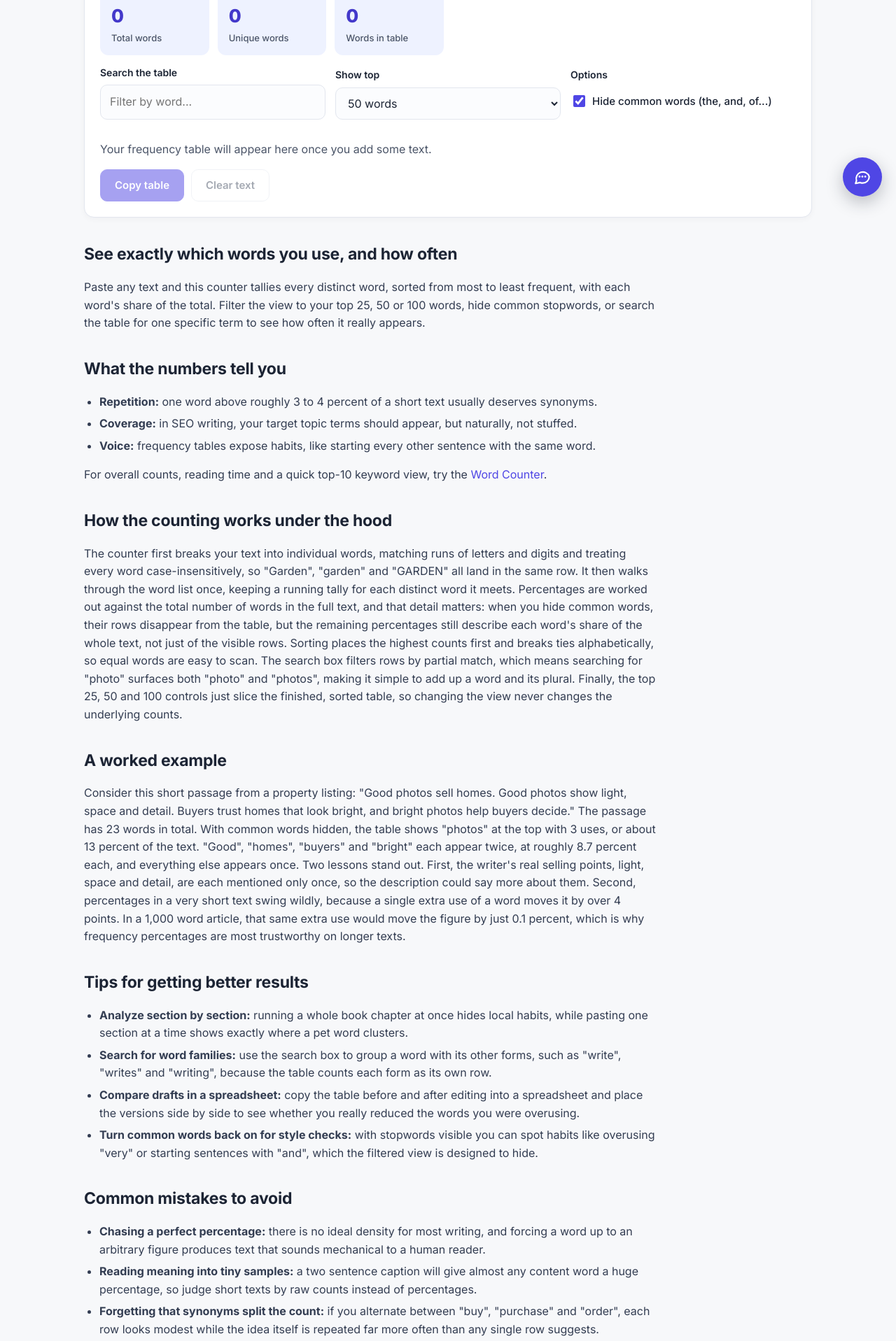
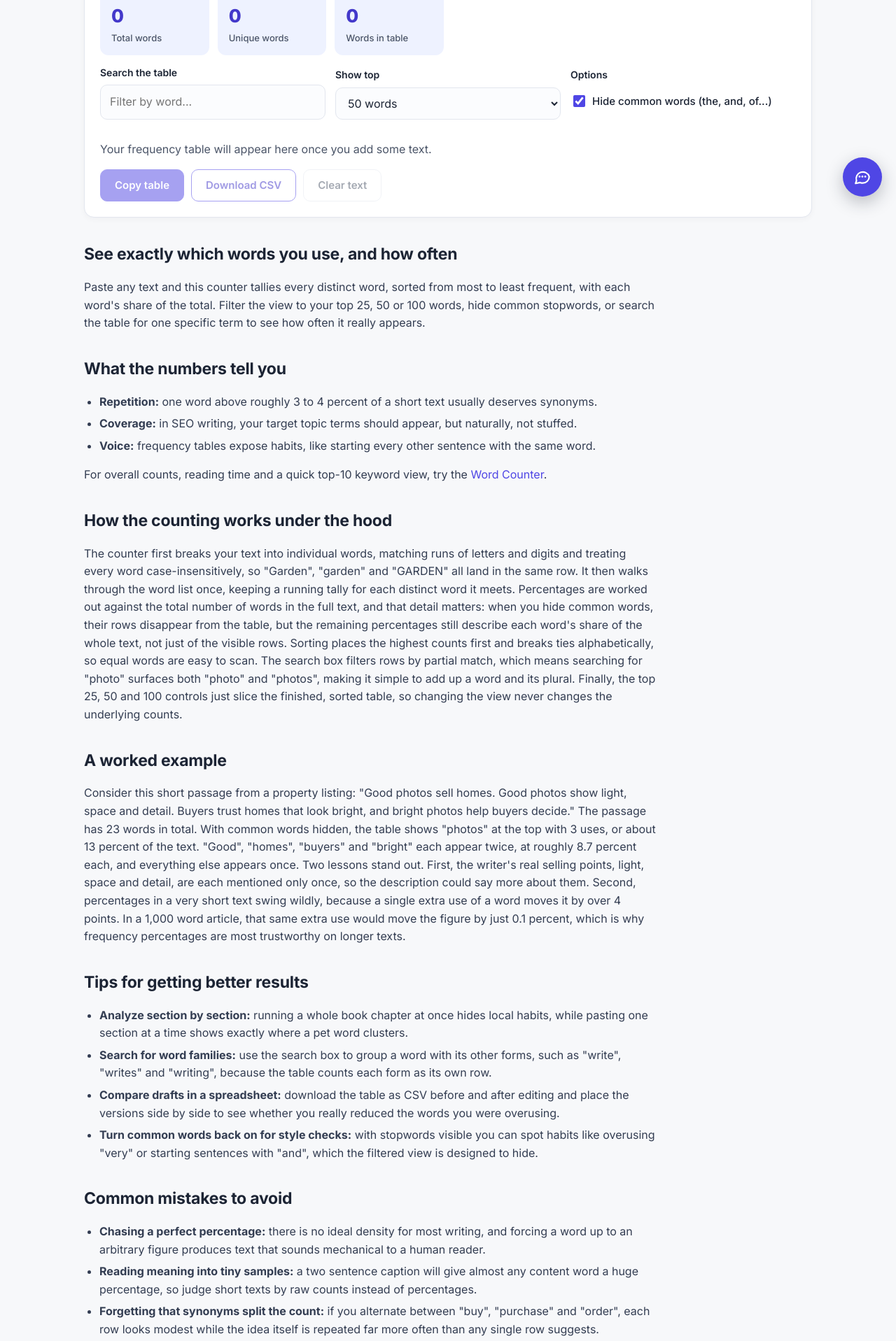
Before and after one commit to saurav73/ToolNest, a React (Vite) app: page /word-frequency-counter in a window 1280 px wide. Shown: the part 499-2416 px from the top of the page at 70% size. Built offline with nearby package versions, Linux system fonts and the light colour scheme.

Commit message:
Word Frequency Counter: download results as CSV (competitor parity)

```diff
--- a/src/data/tools.js
+++ b/src/data/tools.js
@@ -99,8 +99,8 @@ export const TOOLS = [
     path: '/word-frequency-counter',
     name: 'Word Frequency Counter',
     category: 'Text Tools',
-    blurb: 'Count how often every word appears in your text and browse the results in a sorted table.',
-    keywords: 'word frequency, word usage count, text analysis',
+    blurb: 'Count how often every word appears in your text and browse the results in a sorted table, then download the table as CSV for your spreadsheet.',
+    keywords: 'word frequency, word usage count, text analysis, export word frequency csv',
   },
   {
     slug: 'text-to-speech',
--- a/src/pages/tools/WordFrequency.jsx
+++ b/src/pages/tools/WordFrequency.jsx
@@ -18,7 +18,7 @@ const FAQS = [
   },
   {
     q: 'Can I export the results?',
-    a: 'Yes. The Copy table button copies the full table as tab-separated rows you can paste straight into a spreadsheet, where each word, count and percentage lands in its own column.',
+    a: 'Yes. The Copy table button copies the visible rows as tab-separated text you can paste straight into a spreadsheet, where each word, count and percentage lands in its own column. The Download CSV button saves the full filtered table as a .csv file, including rows below the visible top 25, 50 or 100 limit, and it opens directly in Excel, Google Sheets or Numbers.',
   },
 ];
 
@@ -78,7 +78,7 @@ const CONTENT = (
     <ul>
       <li><strong>Analyze section by section:</strong> running a whole book chapter at once hides local habits, while pasting one section at a time shows exactly where a pet word clusters.</li>
       <li><strong>Search for word families:</strong> use the search box to group a word with its other forms, such as "write", "writes" and "writing", because the table counts each form as its own row.</li>
-      <li><strong>Compare drafts in a spreadsheet:</strong> copy the table before and after editing into a spreadsheet and place the versions side by side to see whether you really reduced the words you were overusing.</li>
+      <li><strong>Compare drafts in a spreadsheet:</strong> download the table as CSV before and after editing and place the versions side by side to see whether you really reduced the words you were overusing.</li>
       <li><strong>Turn common words back on for style checks:</strong> with stopwords visible you can spot habits like overusing "very" or starting sentences with "and", which the filtered view is designed to hide.</li>
     </ul>
     <h2>Common mistakes to avoid</h2>
@@ -121,14 +121,26 @@ export default function WordFrequency() {
 
   const tableText = data.shown.map((r) => `${r.word}\t${r.count}\t${r.pct.toFixed(1)}%`).join('\n');
 
+  const downloadCsv = () => {
+    const escapeCsv = (v) => (/[",\n]/.test(v) ? `"${v.replace(/"/g, '""')}"` : v);
+    const lines = ['Word,Count,Share of text (%)', ...data.rows.map((r) => `${escapeCsv(r.word)},${r.count},${r.pct.toFixed(1)}`)];
+    const blob = new Blob(['\uFEFF' + lines.join('\n')], { type: 'text/csv;charset=utf-8' });
+    const url = URL.createObjectURL(blob);
+    const a = document.createElement('a');
+    a.href = url;
+    a.download = 'word-frequency.csv';
+    a.click();
+    URL.revokeObjectURL(url);
+  };
+
   return (
     <ToolLayout
       slug="word-frequency-counter"
       path="/word-frequency-counter"
       title="Word Frequency Counter: Count Every Word | ToolNest"
-      description="Count how often each word appears in your text with a sorted, searchable frequency table. Hide common words, copy results to a spreadsheet."
+      description="Count how often each word appears in your text with a sorted, searchable frequency table. Hide common words, download the results as CSV."
       h1="Word Frequency Counter"
-      intro="Count every word in your text and see the results in a sorted frequency table with counts and percentages. Filter, search and copy the table to a spreadsheet."
+      intro="Count every word in your text and see the results in a sorted frequency table with counts and percentages. Filter, search, copy the table or download it as CSV."
       faqs={FAQS}
       content={CONTENT}
     >
@@ -189,6 +201,7 @@ export default function WordFrequency() {
 
       <div className="btn-row">
         <CopyButton text={tableText} label="Copy table" />
+        <button type="button" className="btn secondary" onClick={downloadCsv} disabled={data.rows.length === 0}>Download CSV</button>
         <button type="button" className="btn ghost" onClick={() => setText('')} disabled={!text}>Clear text</button>
       </div>
     </ToolLayout>
```
